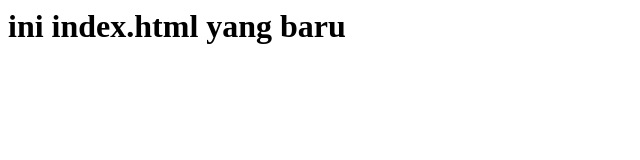
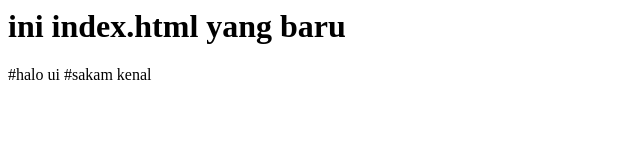
Before and after one commit to NurRahmannn/pertama, a plain HTML site: page index.html in a window 1280 px wide. Shown: the whole page, without its empty margins (0-640 px from the left). Drawn offline with Linux system fonts and the light colour scheme.

Commit message:
tambah baru

```diff
--- a/index.html
+++ b/index.html
@@ -1,3 +1,5 @@
 <html>
 <h1>ini index.html yang baru</h1>
+#halo ui
+#sakam kenal
 </html>
```
